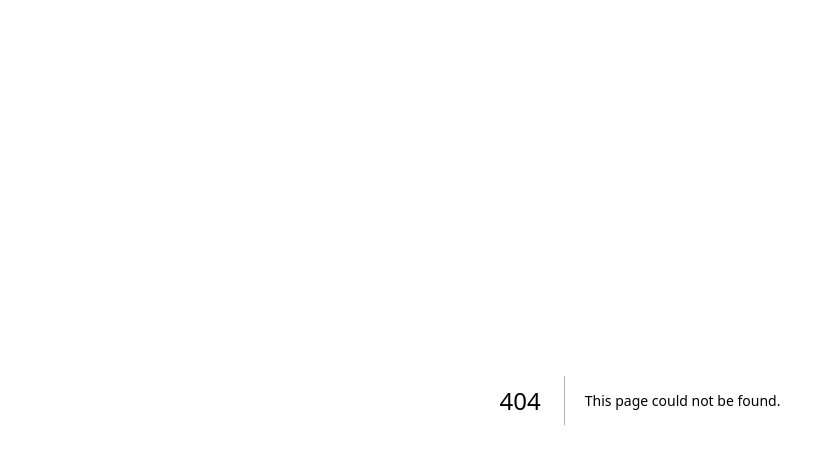
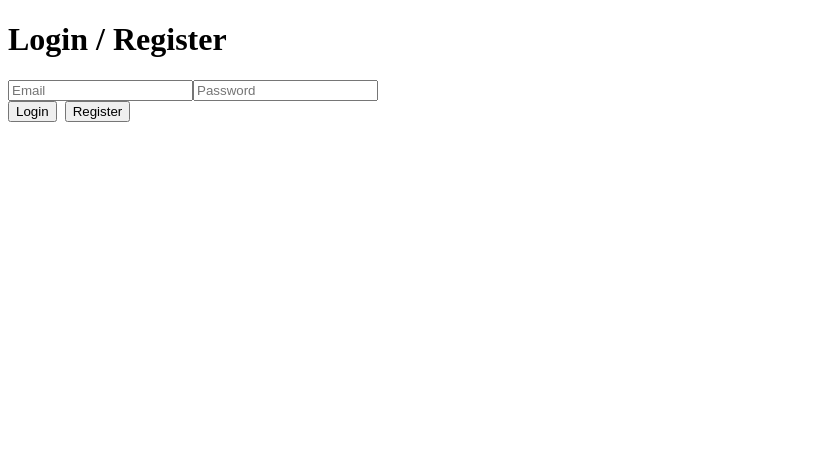
Before and after one commit to mirus-12/live-news-platform, a Next.js app: page /login in a window 1280 px wide. Before the commit this address had no page. Shown: the top 464 px of the page, without its empty margins (0-835 px from the left). Built offline with nearby package versions, Linux system fonts and the light colour scheme; no server answers.

Commit message:
Create login.js

```diff
--- /dev/null
+++ b/pages/login.js
@@ -0,0 +1,37 @@
+import { useState } from "react";
+import { supabase } from "../lib/supabaseClient";
+import { useRouter } from "next/router";
+
+
+export default function Login() {
+const [email, setEmail] = useState("");
+const [password, setPassword] = useState("");
+const router = useRouter();
+
+
+async function handleLogin() {
+const { error } = await supabase.auth.signInWithPassword({ email, password });
+if (!error) router.push("/");
+else alert(error.message);
+}
+
+
+async function handleSignup() {
+const { error } = await supabase.auth.signUp({ email, password });
+if (!error) alert("Check your email for confirmation.");
+else alert(error.message);
+}
+
+
+return (
+<div className="container">
+<h1>Login / Register</h1>
+<input placeholder="Email" value={email} onChange={(e) => setEmail(e.target.value)} />
+<input placeholder="Password" type="password" value={password} onChange={(e) => setPassword(e.target.value)} />
+<div style={{ display: "flex", gap: 8 }}>
+<button className="btn btn-primary" onClick={handleLogin}>Login</button>
+<button className="btn" onClick={handleSignup}>Register</button>
+</div>
+</div>
+);
+}
```
